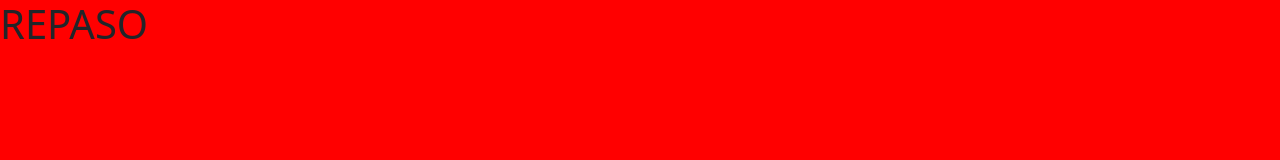
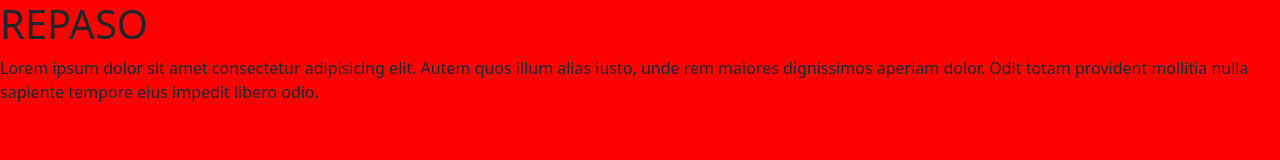
Before and after one commit to DAVIDIM88/Repaso, a plain HTML site: page index.html in a window 1280 px wide. Drawn offline with nearby package versions, Linux system fonts and the light colour scheme.

Commit message:
versio 2-0

```diff
--- a/index.html
+++ b/index.html
@@ -11,6 +11,8 @@
 <body>
     <h1>REPASO</h1>
 
+    <p>Lorem ipsum dolor sit amet consectetur adipisicing elit. Autem quos illum alias iusto, unde rem maiores dignissimos aperiam dolor. Odit totam provident mollitia nulla sapiente tempore eius impedit libero odio.</p>
+
     <script src="https://cdn.jsdelivr.net/npm/bootstrap@5.0.2/dist/js/bootstrap.bundle.min.js" integrity="sha384-MrcW6ZMFYlzcLA8Nl+NtUVF0sA7MsXsP1UyJoMp4YLEuNSfAP+JcXn/tWtIaxVXM" crossorigin="anonymous"></script>
     <script src="https://cdn.jsdelivr.net/npm/@popperjs/core@2.9.2/dist/umd/popper.min.js" integrity="sha384-IQsoLXl5PILFhosVNubq5LC7Qb9DXgDA9i+tQ8Zj3iwWAwPtgFTxbJ8NT4GN1R8p" crossorigin="anonymous"></script>
     <script src="https://cdn.jsdelivr.net/npm/bootstrap@5.0.2/dist/js/bootstrap.min.js" integrity="sha384-cVKIPhGWiC2Al4u+LWgxfKTRIcfu0JTxR+EQDz/bgldoEyl4H0zUF0QKbrJ0EcQF" crossorigin="anonymous"></script>
```
